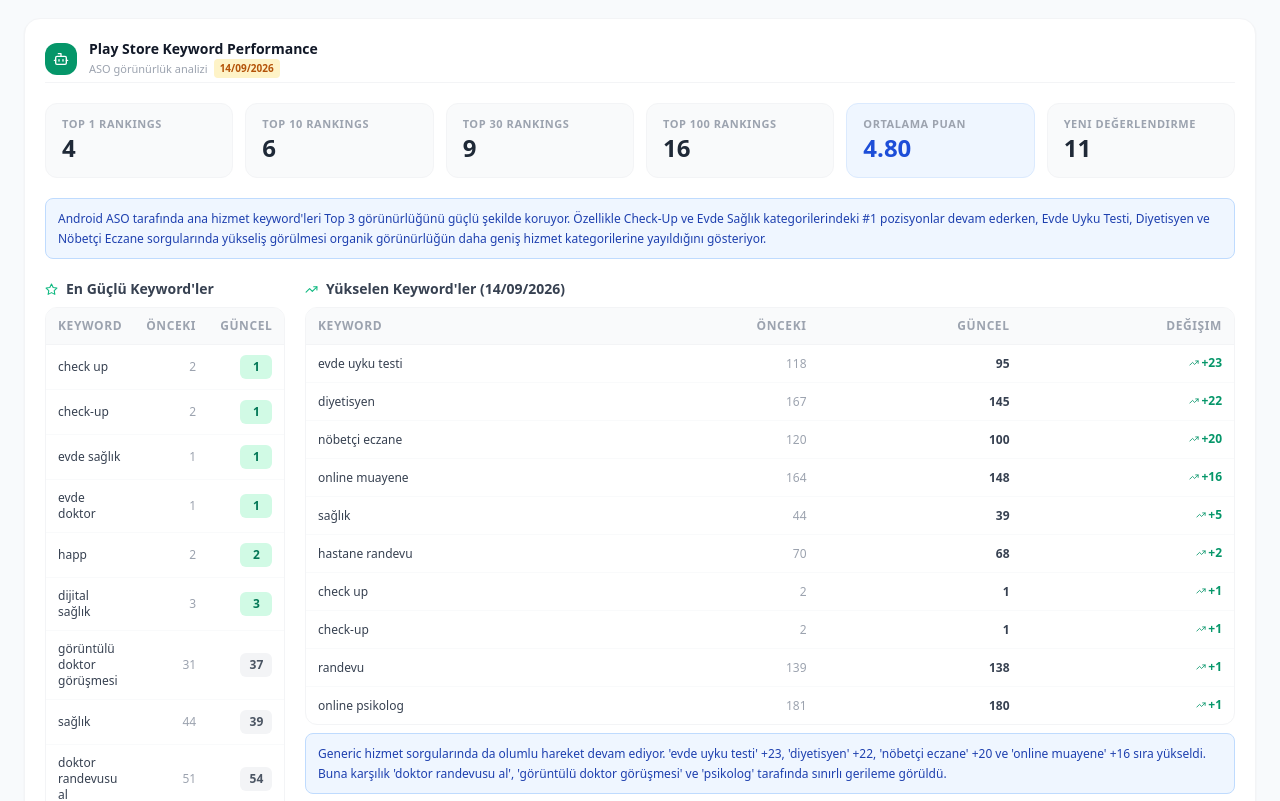
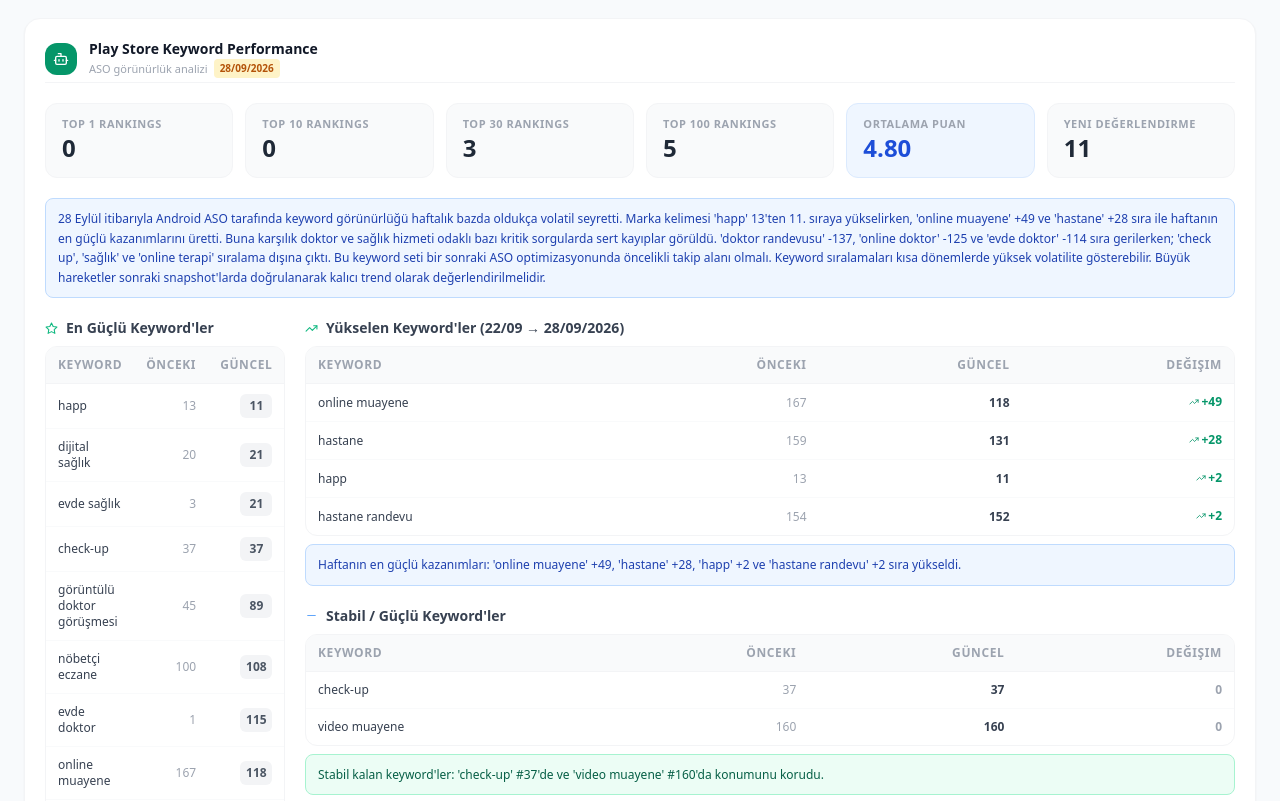
Before and after one commit to happdestek/growth-report, a React (Vite) app: page / in a window 1280 px wide. Shown: the part 4100-4901 px from the top of the page. Built offline with nearby package versions, Linux system fonts and the light colour scheme; no server answers; the database is empty.

Commit message:
Updated ASOSection.tsx

```diff
--- a/src/components/growth/ASOSection.tsx
+++ b/src/components/growth/ASOSection.tsx
@@ -186,69 +186,58 @@ const APP_STORE_WATCHLIST: KeywordRankRow[] = [
   { keyword: 'medical park',     prev: 13,  current: 15,  change: -2   },
 ];
 
-// 14/09/2026 snapshot
+// 28/09/2026 snapshot
 const PLAY_STORE_KPIS: ASOKpiCard[] = [
-  { label: 'Top 1 Rankings',      value: 4    },
-  { label: 'Top 10 Rankings',     value: 6    },
-  { label: 'Top 30 Rankings',     value: 9    },
-  { label: 'Top 100 Rankings',    value: 16   },
+  { label: 'Top 1 Rankings',      value: 0    },
+  { label: 'Top 10 Rankings',     value: 0    },
+  { label: 'Top 30 Rankings',     value: 3    },
+  { label: 'Top 100 Rankings',    value: 5    },
   { label: 'Ortalama Puan',       value: '4.80' },
   { label: 'Yeni Değerlendirme',  value: 11   },
 ];
 
-// Çekirdek / güçlü keyword'ler (14/09/2026)
+// Çekirdek / güçlü keyword'ler (28/09/2026)
 const PLAY_STORE_TOP: KeywordRankRow[] = [
-  { keyword: 'check up',                    prev: 2,   current: 1,   change: 1   },
-  { keyword: 'check-up',                    prev: 2,   current: 1,   change: 1   },
-  { keyword: 'evde sağlık',                 prev: 1,   current: 1,   change: 0   },
-  { keyword: 'evde doktor',                 prev: 1,   current: 1,   change: 0   },
-  { keyword: 'happ',                        prev: 2,   current: 2,   change: 0   },
-  { keyword: 'dijital sağlık',              prev: 3,   current: 3,   change: 0   },
-  { keyword: 'görüntülü doktor görüşmesi',  prev: 31,  current: 37,  change: -4  },
-  { keyword: 'sağlık',                      prev: 44,  current: 39,  change: 5   },
-  { keyword: 'doktor randevusu al',         prev: 51,  current: 54,  change: -7  },
-  { keyword: 'doktor randevusu',            prev: 63,  current: 63,  change: 0   },
-  { keyword: 'hastane randevu',             prev: 70,  current: 68,  change: 2   },
-  { keyword: 'evde uyku testi',             prev: 118, current: 95,  change: 23  },
-  { keyword: 'nöbetçi eczane',              prev: 120, current: 100, change: 20  },
-  { keyword: 'randevu',                     prev: 139, current: 138, change: 1   },
+  { keyword: 'happ',                        prev: 13,  current: 11,  change: 2   },
+  { keyword: 'dijital sağlık',              prev: 20,  current: 21,  change: -1  },
+  { keyword: 'evde sağlık',                 prev: 3,   current: 21,  change: -18 },
+  { keyword: 'check-up',                    prev: 37,  current: 37,  change: 0   },
+  { keyword: 'görüntülü doktor görüşmesi',  prev: 45,  current: 89,  change: -44 },
+  { keyword: 'nöbetçi eczane',              prev: 100, current: 108, change: -8  },
+  { keyword: 'evde doktor',                 prev: 1,   current: 115, change: -114 },
+  { keyword: 'online muayene',              prev: 167, current: 118, change: 49  },
+  { keyword: 'hastane',                     prev: 159, current: 131, change: 28  },
+  { keyword: 'hastane randevu',             prev: 154, current: 152, change: 2   },
 ];
 
-// Yükselen keyword'ler (14/09/2026)
+// Yükselen keyword'ler (28/09/2026)
 const PLAY_STORE_RISING: KeywordRankRow[] = [
-  { keyword: 'evde uyku testi',             prev: 118, current: 95,  change: 23  },
-  { keyword: 'diyetisyen',                  prev: 167, current: 145, change: 22  },
-  { keyword: 'nöbetçi eczane',              prev: 120, current: 100, change: 20  },
-  { keyword: 'online muayene',              prev: 164, current: 148, change: 16  },
-  { keyword: 'sağlık',                      prev: 44,  current: 39,  change: 5   },
-  { keyword: 'hastane randevu',             prev: 70,  current: 68,  change: 2   },
-  { keyword: 'check up',                    prev: 2,   current: 1,   change: 1   },
-  { keyword: 'check-up',                    prev: 2,   current: 1,   change: 1   },
-  { keyword: 'randevu',                     prev: 139, current: 138, change: 1   },
-  { keyword: 'online psikolog',             prev: 181, current: 180, change: 1   },
+  { keyword: 'online muayene',              prev: 167, current: 118, change: 49  },
+  { keyword: 'hastane',                     prev: 159, current: 131, change: 28  },
+  { keyword: 'happ',                        prev: 13,  current: 11,  change: 2   },
+  { keyword: 'hastane randevu',             prev: 154, current: 152, change: 2   },
 ];
 
-// Yeni görünürlük kazanan keyword'ler (14/09/2026)
-const PLAY_STORE_NEW: KeywordRankRow[] = [
-  { keyword: 'hastane',       prev: -1, current: 159, change: 0 },
-  { keyword: 'online terapi', prev: -1, current: 186, change: 0 },
+// Yeni görünürlük kazanan keyword'ler (28/09/2026) — bu snapshot'ta yeni giriş yok
+const PLAY_STORE_NEW: KeywordRankRow[] = [];
+
+// Stabil keyword'ler (28/09/2026)
+const PLAY_STORE_STABLE: KeywordRankRow[] = [
+  { keyword: 'check-up',       prev: 37,  current: 37,  change: 0 },
+  { keyword: 'video muayene',  prev: 160, current: 160, change: 0 },
 ];
 
-// Stabil keyword'ler (14/09/2026)
-const PLAY_STORE_STABLE: KeywordRankRow[] = [
-  { keyword: 'evde sağlık',    prev: 1, current: 1, change: 0 },
-  { keyword: 'evde doktor',    prev: 1, current: 1, change: 0 },
-  { keyword: 'happ',           prev: 2, current: 2, change: 0 },
-  { keyword: 'dijital sağlık', prev: 3, current: 3, change: 0 },
-  { keyword: 'doktor randevusu', prev: 63, current: 63, change: 0 },
-];
-
-// Zayıflayan / takip edilecek keyword'ler (14/09/2026)
+// Zayıflayan / takip edilecek keyword'ler (28/09/2026)
 const PLAY_STORE_WATCHLIST: KeywordRankRow[] = [
-  { keyword: 'doktor randevusu al',       prev: 51,  current: 54,  change: -7 },
-  { keyword: 'görüntülü doktor görüşmesi', prev: 31, current: 37, change: -4 },
-  { keyword: 'psikolog',                 prev: 171, current: 175, change: -4 },
-  { keyword: 'online diyetisyen',        prev: 181, current: 184, change: -3 },
+  { keyword: 'doktor randevusu',            prev: 63,  current: 200, change: -137 },
+  { keyword: 'online doktor',               prev: 41,  current: 166, change: -125 },
+  { keyword: 'evde doktor',                 prev: 1,   current: 115, change: -114 },
+  { keyword: 'evde uyku testi',             prev: 94,  current: 174, change: -80  },
+  { keyword: 'görüntülü doktor görüşmesi',  prev: 45,  current: 89,  change: -44  },
+  { keyword: 'doktor randevusu al',         prev: 113, current: 157, change: -44  },
+  { keyword: 'check up',                    prev: 1,   current: -1,  change: 0    },
+  { keyword: 'sağlık',                      prev: 39,  current: -1,  change: 0    },
+  { keyword: 'online terapi',               prev: 186, current: -1,  change: 0    },
 ];
 
 function StoreSection({
@@ -388,19 +377,19 @@ export default function ASOSection() {
       <StoreSection
         store="playstore"
         kpis={PLAY_STORE_KPIS}
-        note="Android ASO tarafında ana hizmet keyword'leri Top 3 görünürlüğünü güçlü şekilde koruyor. Özellikle Check-Up ve Evde Sağlık kategorilerindeki #1 pozisyonlar devam ederken, Evde Uyku Testi, Diyetisyen ve Nöbetçi Eczane sorgularında yükseliş görülmesi organik görünürlüğün daha geniş hizmet kategorilerine yayıldığını gösteriyor."
+        note="28 Eylül itibarıyla Android ASO tarafında keyword görünürlüğü haftalık bazda oldukça volatil seyretti. Marka kelimesi 'happ' 13'ten 11. sıraya yükselirken, 'online muayene' +49 ve 'hastane' +28 sıra ile haftanın en güçlü kazanımlarını üretti. Buna karşılık doktor ve sağlık hizmeti odaklı bazı kritik sorgularda sert kayıplar görüldü. 'doktor randevusu' -137, 'online doktor' -125 ve 'evde doktor' -114 sıra gerilerken; 'check up', 'sağlık' ve 'online terapi' sıralama dışına çıktı. Bu keyword seti bir sonraki ASO optimizasyonunda öncelikli takip alanı olmalı. Keyword sıralamaları kısa dönemlerde yüksek volatilite gösterebilir. Büyük hareketler sonraki snapshot'larda doğrulanarak kalıcı trend olarak değerlendirilmelidir."
         topRows={PLAY_STORE_TOP}
-        topInsight="14 Eylül itibarıyla Google Play'de core keyword görünürlüğü çok güçlü seviyede. 'check up', 'check-up', 'evde sağlık' ve 'evde doktor' kelimeleri 1. sırada yer alırken, 'happ' 2. ve 'dijital sağlık' 3. sıradaki görünürlüğünü koruyor."
+        topInsight="Google Play tarafında bu hafta marka görünürlüğü iyileşirken generic hizmet keyword'lerinde karışık bir tablo oluştu. Online muayene ve hastane sorguları güçlenirken doktor, randevu ve bazı sağlık hizmeti sorgularında önemli kayıplar görüldü. Öncelik; sıralama dışına çıkan 'check up' ve 'sağlık' ile sert düşen 'evde doktor', 'online doktor' ve 'doktor randevusu' kelimelerinin sonraki ölçümlerde doğrulanması ve metadata / keyword targeting açısından incelenmesi."
         risingRows={PLAY_STORE_RISING}
-        risingInsight="Generic hizmet sorgularında da olumlu hareket devam ediyor. 'evde uyku testi' +23, 'diyetisyen' +22, 'nöbetçi eczane' +20 ve 'online muayene' +16 sıra yükseldi. Buna karşılık 'doktor randevusu al', 'görüntülü doktor görüşmesi' ve 'psikolog' tarafında sınırlı gerileme görüldü."
+        risingInsight="Haftanın en güçlü kazanımları: 'online muayene' +49, 'hastane' +28, 'happ' +2 ve 'hastane randevu' +2 sıra yükseldi."
         stableRows={PLAY_STORE_STABLE}
-        stableInsight="Core keyword'ler stabil kalıyor: 'evde sağlık' 1. sırada, 'evde doktor' 1. sırada, 'happ' 2. sırada, 'dijital sağlık' 3. sırada ve 'doktor randevusu' 63. sırada konumunu korudu."
+        stableInsight="Stabil kalan keyword'ler: 'check-up' #37'de ve 'video muayene' #160'da konumunu korudu."
         newRows={PLAY_STORE_NEW}
-        newInsight="14/09/2026 snapshotunda 'hastane' (unranked → 159) ve 'online terapi' (unranked → 186) yeniden sıralamaya girerek pozitif sinyal verdi."
+        newInsight=""
         watchlistRows={PLAY_STORE_WATCHLIST}
-        watchlistInsight="Bu dönemde sınırlı gerilemeler görüldü. 'doktor randevusu al' (-7), 'görüntülü doktor görüşmesi' (-4), 'psikolog' (-4) ve 'online diyetisyen' (-3) kelimeleri takip edilmeli."
-        risingTitle="Yükselen Keyword'ler (14/09/2026)"
-        dateLabel="14/09/2026"
+        watchlistInsight="En büyük gerilemeler: 'doktor randevusu' -137, 'online doktor' -125, 'evde doktor' -114 ve 'evde uyku testi' -80. 'check up', 'sağlık' ve 'online terapi' sıralama dışına çıktı. Bu keyword seti bir sonraki ASO optimizasyonunda öncelikli takip alanı olmalı."
+        risingTitle="Yükselen Keyword'ler (22/09 → 28/09/2026)"
+        dateLabel="28/09/2026"
       />
 
       <ASOInsightBox />
```
